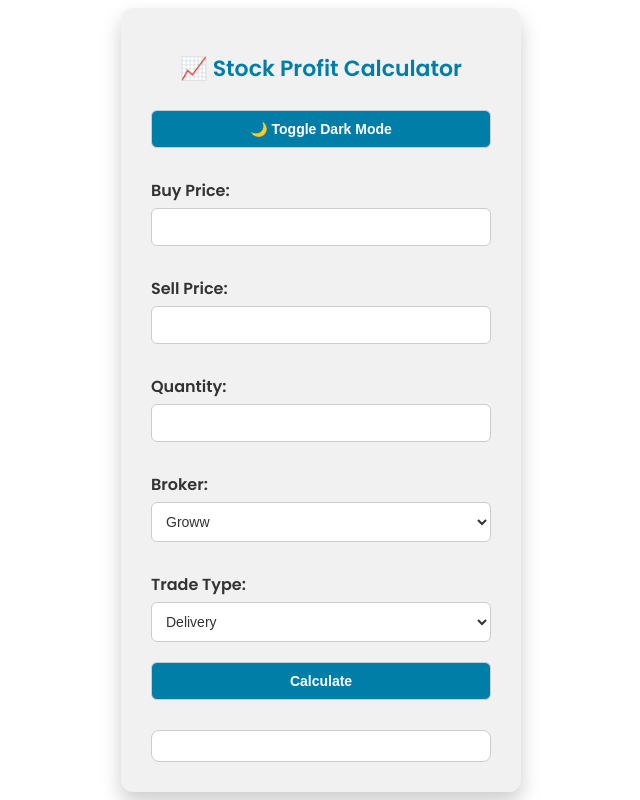
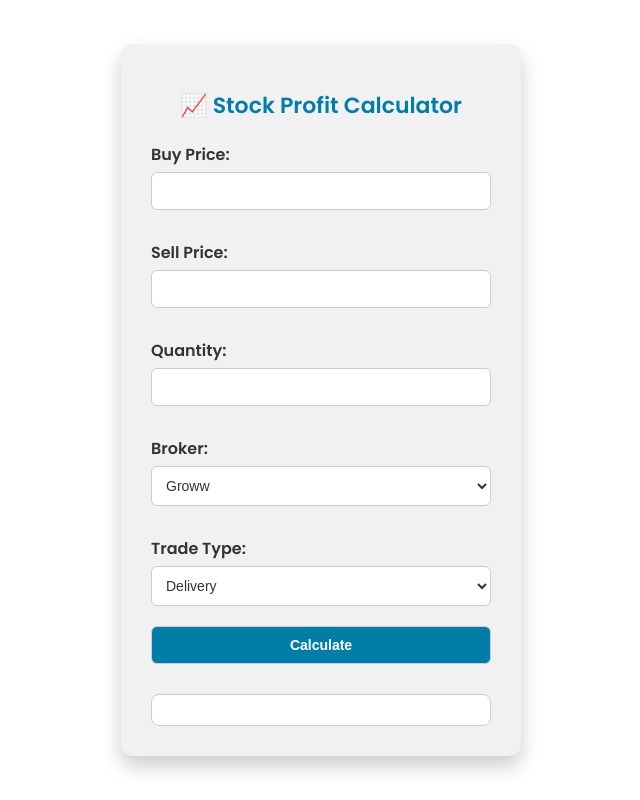
Before and after one commit to Piy26ush/Share_cal, a plain HTML site: page index.html in a window 1280 px wide. Shown: the whole page, without its empty margins (319-959 px from the left). Drawn offline with Linux system fonts and the light colour scheme.

Commit message:
Update index.html

```diff
--- a/index.html
+++ b/index.html
@@ -95,11 +95,6 @@
       border: 1px solid #ccc;
     }
 
-    .theme-toggle {
-      text-align: center;
-      margin-bottom: 15px;
-    }
-
     @media (max-width: 480px) {
       .calculator {
         padding: 20px;
@@ -114,9 +109,6 @@
 <body>
   <div class="calculator" id="app">
     <h1>📈 Stock Profit Calculator</h1>
-    <div class="theme-toggle">
-      <button onclick="toggleTheme()">🌙 Toggle Dark Mode</button>
-    </div>
     <label>Buy Price: <input type="number" id="buyPrice" /></label>
     <label>Sell Price: <input type="number" id="sellPrice" /></label>
     <label>Quantity: <input type="number" id="quantity" /></label>
@@ -137,11 +129,6 @@
   </div>
 
   <script>
-    function toggleTheme() {
-      const current = document.documentElement.getAttribute('data-theme');
-      document.documentElement.setAttribute('data-theme', current === 'dark' ? 'light' : 'dark');
-    }
-
     // Set initial theme based on system preference
     window.onload = () => {
       const prefersDark = window.matchMedia('(prefers-color-scheme: dark)').matches;
```
